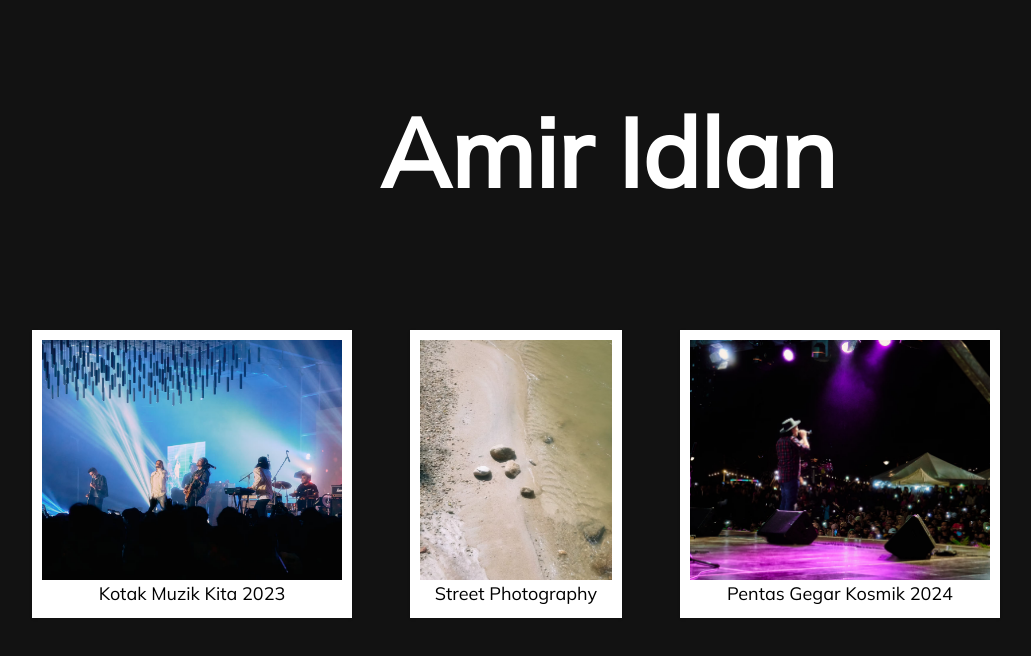
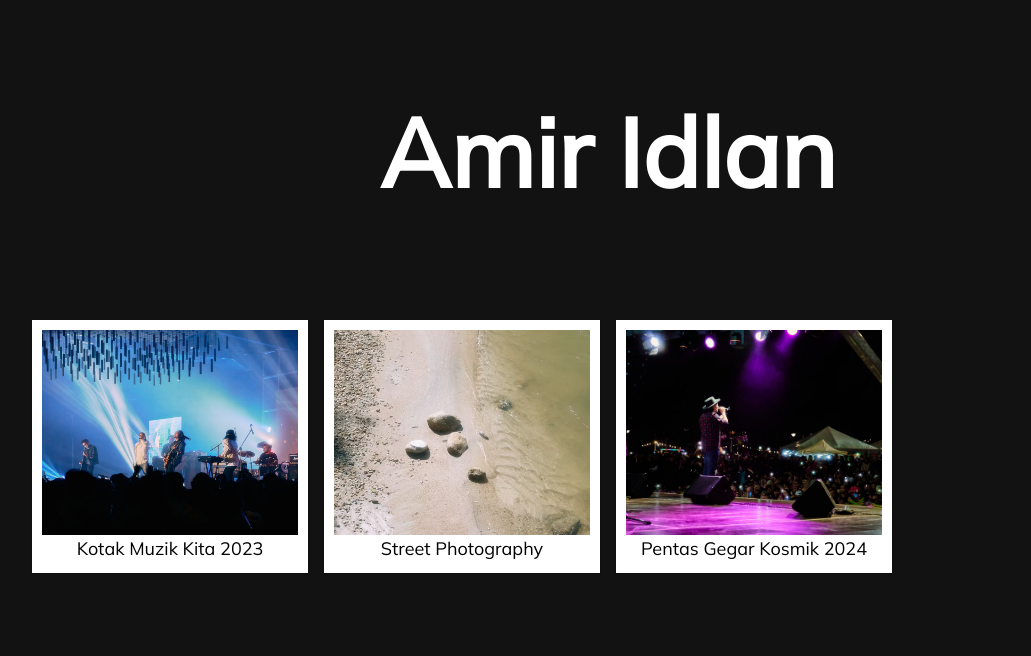
Before and after one commit to amiridlan/vue-photo-portfolio, a Vue app: page / in a window 1280 px wide. Shown: the top 656 px of the page, without its empty margins (32-1063 px from the left). Built offline with nearby package versions, Linux system fonts and the light colour scheme; some icons are missing.

Commit message:
fixed polaroid

```diff
--- a/src/components/Polaroid.vue
+++ b/src/components/Polaroid.vue
@@ -1,21 +1,26 @@
 <template>
   <div id="background" class="pt-2">
-    <div id="polaroid" class="mx-auto">
+    <div
+      id="polaroid"
+      class="mx-auto w-md h-md md:w-lg md:h-lg lg:w-6xl lg:h-6xl
+      grid gap-4 grid-cols-1 md:grid-cols-2 lg:grid-cols-4"
+
+    >
       <figure
         v-for="(item, index) in figures"
         :key="index"
-        class="float-left relative bg-white text-center text-black text-lg p-2.5 m-2.5 mb-8 ml-12 shadow-sm transition-transform duration-300 hover:shadow-[5px_10px_100px_black] hover:scale-110 hover:z-20 cursor-pointer"
+        class="relative bg-white text-center text-black text-lg p-2.5 shadow-sm transition-transform duration-300 hover:shadow-[5px_10px_100px_black] hover:scale-110 hover:z-20 cursor-pointer"
         @click="handleClick(item.id)"
       >
-        <div class="relative">
+        <div class="relative aspect-[5/4]">
           <div
             v-if="loading[index]"
-            class="absolute inset-0 bg-gray-300 animate-pulse rounded"
+            class="absolute inset-0 bg-gray-300 animate-pulse"
           ></div>
           <img
             :src="item.src"
             :loading="index >= 3 ? 'lazy' : 'eager'"
-            class="object-cover w-full h-60"
+            class="object-cover w-full h-full"
             @load="handleImageLoad(index)"
           />
         </div>
```
